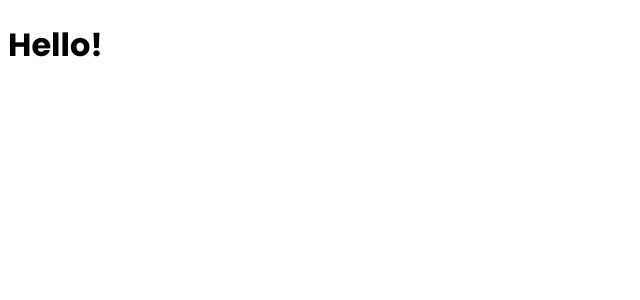
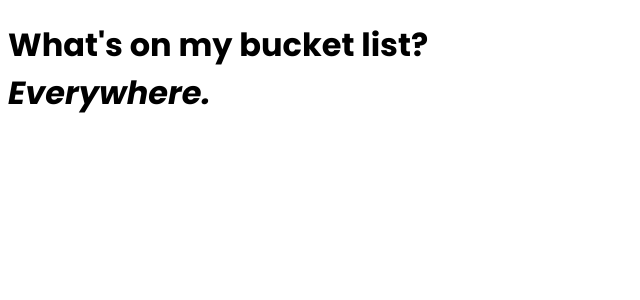
Before and after one commit to kim-jenny5/my-travelogue-frontend, a React (Create React App) app: page / in a window 1280 px wide. Shown: the top 300 px of the page, without its empty margins (0-640 px from the left). Built offline with nearby package versions, Linux system fonts and the light colour scheme.

Commit message:
started to code home page with navbars and footers

```diff
--- a/src/App.js
+++ b/src/App.js
@@ -1,13 +1,14 @@
 import React, { Component } from "react";
 import { Route } from "react-router";
-import Home from "./components/Home";
+// import Home from "./components/Home";
+import HomeContainer from "./containers/HomeContainer";
 // import UserContainer from "./containers/UserContainer";
 
 export default class App extends Component {
 	render() {
 		return (
 			<div className="App">
-				<Route exact path="/" component={Home}></Route>
+				<Route exact path="/" component={HomeContainer}></Route>
 			</div>
 		);
 	}
--- a/src/components/Home.js
+++ b/src/components/Home.js
@@ -1,11 +1,11 @@
-import React, { Component } from "react";
+// import React, { Component } from "react";
 
-export default class Home extends Component {
-	render() {
-		return (
-			<div>
-				<h1>Hello!</h1>
-			</div>
-		);
-	}
-}
+// export default class Home extends Component {
+// 	render() {
+// 		return (
+// 			<div>
+// 				<h1>Hello!</h1>
+// 			</div>
+// 		);
+// 	}
+// }
--- /dev/null
+++ b/src/containers/HomeContainer.js
@@ -0,0 +1,13 @@
+import React, { Component } from "react";
+
+export default class HomeContainer extends Component {
+	render() {
+		return (
+			<div>
+				<h1>
+					What's on my bucket list? <br /> <i>Everywhere.</i>
+				</h1>
+			</div>
+		);
+	}
+}
```
Also changed, not shown: src/components/Footer.js (added), src/components/NavBar.js (added).
